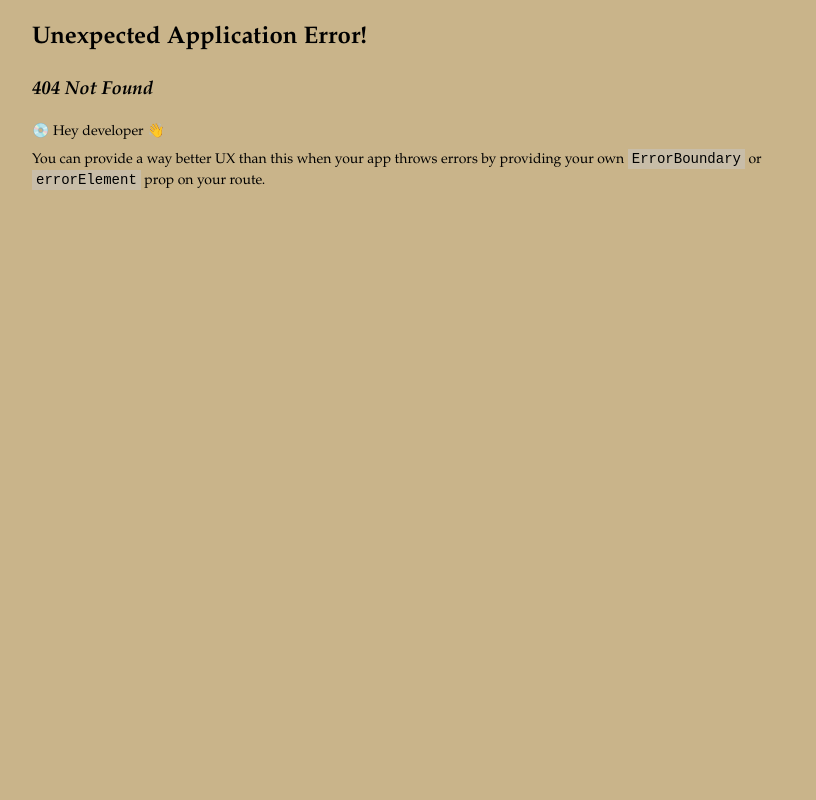
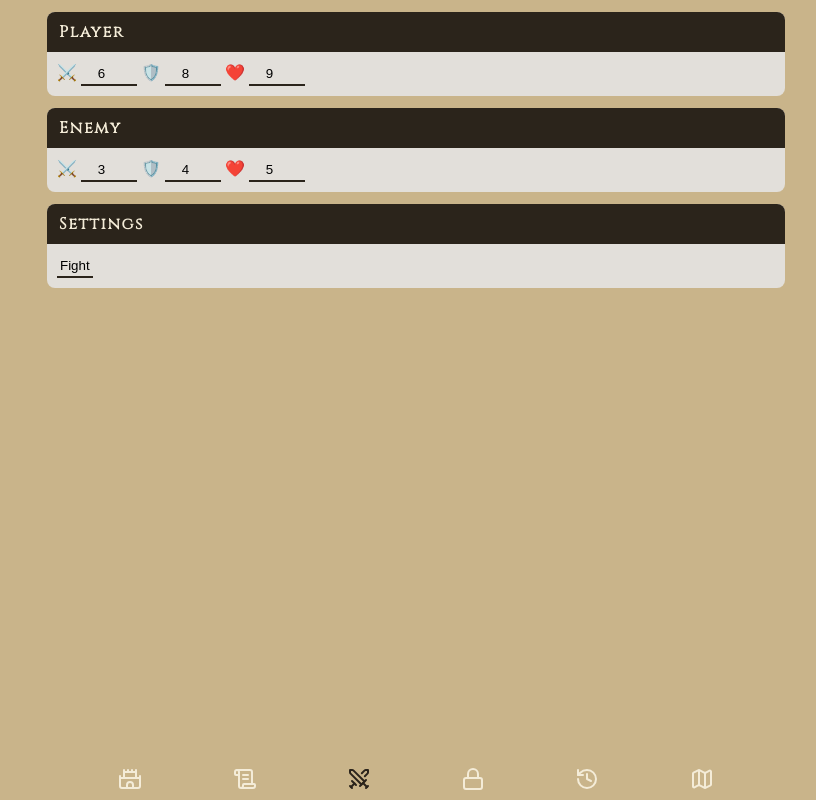
Before and after one commit to BroBuddy/Fabled-Lands, a React (Vite) app: page /combat in a window 1280 px wide. Before the commit this address had no page. Shown: the whole page, without its empty margins (224-1040 px from the left). Built offline with nearby package versions, Linux system fonts and the light colour scheme.

Commit message:
created combat page

```diff
--- a/src/App.scss
+++ b/src/App.scss
@@ -47,6 +47,16 @@ p {
 img {
   width: 100%;
   border-radius: 8px;
+}
+
+input,
+button {
+  border: none;
+  border-bottom: 2px solid var(--brown);
+  background-color: transparent;
+  cursor: pointer;
+  padding: 3px;
+  text-align: center;
 }
 
 p,
--- a/src/components/NavBar.tsx
+++ b/src/components/NavBar.tsx
@@ -1,5 +1,5 @@
 import { NavLink, useLocation } from "react-router-dom";
-import { ScrollText, Castle, Map, Lock, History } from "lucide-react";
+import { ScrollText, Castle, Map, Lock, History, Swords } from "lucide-react";
 import type { ReactNode } from "react";
 import styles from "./NavBar.module.scss";
 
@@ -12,6 +12,7 @@ type Links = {
 const links: Links[] = [
   { to: "/", icon: <Castle /> },
   { to: "/rule", icon: <ScrollText /> },
+  { to: "/combat", icon: <Swords /> },
   { to: "/codewords", icon: <Lock /> },
   { to: "/history", icon: <History /> },
   { to: "/map", icon: <Map /> },
--- /dev/null
+++ b/src/pages/CombatPage.tsx
@@ -0,0 +1,201 @@
+import Card from "@/components/Card";
+import ListTable from "@/components/ListTable";
+import { useRef, useState } from "react";
+
+type Stats = {
+  combat: number;
+  defence: number;
+  stamina: number;
+};
+
+function rollDice(): number {
+  return Math.floor(Math.random() * 12) + 1;
+}
+
+function clamp(n: number, min: number, max: number): number {
+  return Math.max(min, Math.min(max, n));
+}
+
+function cloneStats(s: Stats): Stats {
+  return { ...s };
+}
+
+function CombatPage() {
+  const [player, setPlayer] = useState<Stats>({
+    combat: 6,
+    defence: 8,
+    stamina: 9,
+  });
+
+  const [enemy, setEnemy] = useState<Stats>({
+    combat: 3,
+    defence: 4,
+    stamina: 5,
+  });
+
+  const [log, setLog] = useState<string[][]>([]);
+  const [fighting, setFighting] = useState<boolean>(false);
+
+  const playerRef = useRef(player);
+  const enemyRef = useRef(enemy);
+  const intervalRef = useRef<ReturnType<typeof setTimeout> | null>(null);
+
+  const logTable = {
+    cols: ["#", "⚔️", "🛡️", "💥"],
+    rows: log,
+  };
+
+  function syncPlayer(p: Stats) {
+    playerRef.current = p;
+    setPlayer(p);
+  }
+
+  function syncEnemy(e: Stats) {
+    enemyRef.current = e;
+    setEnemy(e);
+  }
+
+  function addLog(parts: string[]) {
+    setLog((prev) => [...prev, parts]);
+  }
+
+  function resolveAttack(attacker: Stats, defender: Stats, label: string) {
+    const rollAttacker = rollDice();
+    const rollDefender = rollDice();
+    const attack = attacker.combat + rollAttacker;
+    const defence = defender.defence + rollDefender;
+    const hit = attack > defence;
+    let dmg = 0;
+    let newDef = cloneStats(defender);
+
+    if (hit) {
+      dmg = Math.max(0, attack - defence);
+      newDef.stamina = clamp(newDef.stamina - dmg, 0, 999);
+    }
+
+    const text = hit
+      ? [
+          label,
+          `${rollAttacker}+${attacker.combat}=${attack}`,
+          `${rollDefender}+${defender.defence}=${defence}`,
+          `❤️ -${dmg}`,
+        ]
+      : [
+          label,
+          `${rollAttacker}+${attacker.combat}=${attack}`,
+          `${rollDefender}+${defender.defence}=${defence}`,
+          "❌ Miss",
+        ];
+
+    addLog(text);
+
+    return newDef;
+  }
+
+  function stopSim(): void {
+    setFighting(false);
+    if (intervalRef.current) clearInterval(intervalRef.current);
+    intervalRef.current = null;
+  }
+
+  function simulateFight(): void {
+    if (fighting) return;
+
+    setFighting(true);
+
+    intervalRef.current = setInterval(() => {
+      let player = playerRef.current;
+      let e = enemyRef.current;
+
+      e = resolveAttack(player, e, "Player");
+      syncEnemy(e);
+
+      if (e.stamina <= 0) {
+        addLog(["Enemy defeated", "", "", ""]);
+        stopSim();
+        return;
+      }
+
+      player = resolveAttack(e, player, "Enemy");
+      syncPlayer(player);
+
+      if (player.stamina <= 0) {
+        addLog(["Player defeated", "", "", ""]);
+        stopSim();
+      }
+    }, 1000);
+  }
+
+  return (
+    <>
+      <Card title="Player">
+        ⚔️{" "}
+        <input
+          type="number"
+          value={player.combat}
+          className="w-5"
+          onChange={(e) =>
+            syncPlayer({ ...player, combat: Number(e.target.value) })
+          }
+        />{" "}
+        🛡️{" "}
+        <input
+          type="number"
+          value={player.defence}
+          className="w-5"
+          onChange={(e) =>
+            syncPlayer({ ...player, defence: Number(e.target.value) })
+          }
+        />{" "}
+        ❤️{" "}
+        <input
+          type="number"
+          value={player.stamina}
+          className="w-5"
+          onChange={(e) =>
+            syncPlayer({ ...player, stamina: Number(e.target.value) })
+          }
+        />
+      </Card>
+
+      <Card title="Enemy">
+        ⚔️{" "}
+        <input
+          type="number"
+          value={enemy.combat}
+          className="w-5"
+          onChange={(e) =>
+            syncEnemy({ ...enemy, combat: Number(e.target.value) })
+          }
+        />{" "}
+        🛡️{" "}
+        <input
+          type="number"
+          value={enemy.defence}
+          className="w-5"
+          onChange={(e) =>
+            syncEnemy({ ...enemy, defence: Number(e.target.value) })
+          }
+        />{" "}
+        ❤️{" "}
+        <input
+          type="number"
+          value={enemy.stamina}
+          className="w-5"
+          onChange={(e) =>
+            syncEnemy({ ...enemy, stamina: Number(e.target.value) })
+          }
+        />
+      </Card>
+
+      <Card title="Settings">
+        <button onClick={simulateFight} disabled={fighting}>
+          Fight
+        </button>
+      </Card>
+
+      {log.length > 0 && <ListTable table={logTable} />}
+    </>
+  );
+}
+export default CombatPage;
--- a/src/routes.tsx
+++ b/src/routes.tsx
@@ -11,6 +11,7 @@ const RuleDetailPage = lazy(
 const EventDetailPage = lazy(
   () => import("./features/event/pages/EventDetailPage"),
 );
+const CombatPage = lazy(() => import("./pages/CombatPage"));
 const CodewordsPage = lazy(() => import("./pages/CodewordsPage"));
 const HistoryPage = lazy(() => import("./pages/HistoryPage"));
 const MapPage = lazy(() => import("./pages/MapPage"));
@@ -23,6 +24,7 @@ const router = createBrowserRouter([
       { path: "/rule", element: <RulePage /> },
       { path: "/rule/:tag", element: <RuleDetailPage /> },
       { path: "/event/:tag", element: <EventDetailPage /> },
+      { path: "/combat", element: <CombatPage /> },
       { path: "/codewords", element: <CodewordsPage /> },
       { path: "/history", element: <HistoryPage /> },
       { path: "/map", element: <MapPage /> },
```
Also changed, not shown: 4 other files (tests, documents, lock files or other folders).
